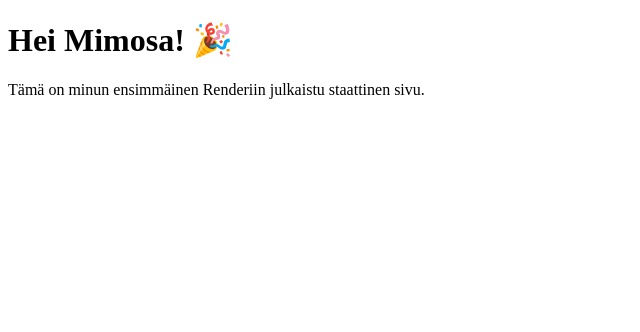
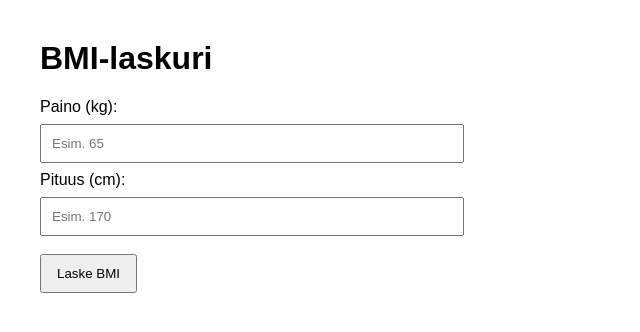
Before and after one commit to mimosa1234/static-web-tehtava, a plain HTML site: page index.html in a window 1280 px wide. Shown: the whole page, without its empty margins (0-640 px from the left). Drawn offline with Linux system fonts and the light colour scheme.

Commit message:
Revamp index.html for BMI calculator functionality

```diff
--- a/index.html
+++ b/index.html
@@ -2,10 +2,67 @@
 <html lang="fi">
 <head>
     <meta charset="UTF-8">
-    <title>Testisivu</title>
+    <meta name="viewport" content="width=device-width, initial-scale=1.0">
+    <title>BMI-laskuri</title>
+    <style>
+        body {
+            font-family: Arial, sans-serif;
+            margin: 40px;
+            max-width: 400px;
+        }
+        input {
+            width: 100%;
+            padding: 10px;
+            margin: 8px 0;
+        }
+        button {
+            padding: 10px 15px;
+            margin-top: 10px;
+            cursor: pointer;
+        }
+        .tulos {
+            margin-top: 20px;
+            font-size: 1.2em;
+            font-weight: bold;
+        }
+    </style>
 </head>
 <body>
-    <h1>Hei Mimosa! 🎉</h1>
-    <p>Tämä on minun ensimmäinen Renderiin julkaistu staattinen sivu.</p>
+
+    <h1>BMI-laskuri</h1>
+
+    <label>Paino (kg):</label>
+    <input type="number" id="paino" placeholder="Esim. 65">
+
+    <label>Pituus (cm):</label>
+    <input type="number" id="pituus" placeholder="Esim. 170">
+
+    <button onclick="laskeBMI()">Laske BMI</button>
+
+    <div class="tulos" id="tulos"></div>
+
+    <script>
+        function laskeBMI() {
+            const paino = parseFloat(document.getElementById("paino").value);
+            const pituus = parseFloat(document.getElementById("pituus").value) / 100;
+
+            if (!paino || !pituus) {
+                document.getElementById("tulos").innerText = "Anna paino ja pituus.";
+                return;
+            }
+
+            const bmi = (paino / (pituus * pituus)).toFixed(1);
+
+            let tila = "";
+            if (bmi < 18.5) tila = "Alipaino";
+            else if (bmi < 25) tila = "Normaali paino";
+            else if (bmi < 30) tila = "Ylipaino";
+            else tila = "Lihavuus";
+
+            document.getElementById("tulos").innerHTML =
+                `BMI: ${bmi}<br>Tulkinta: ${tila}`;
+        }
+    </script>
+
 </body>
 </html>
```
